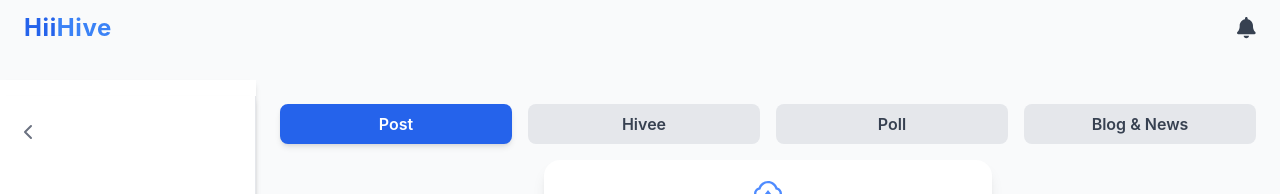
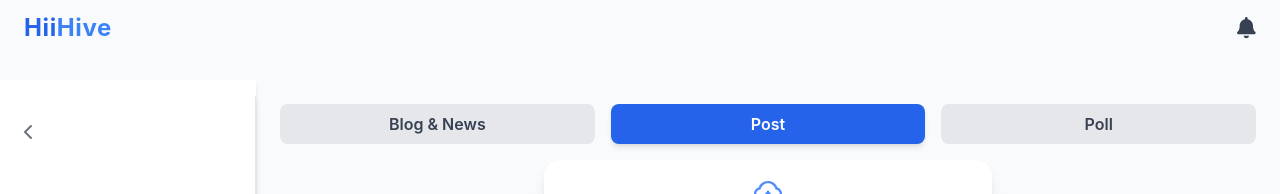
Before and after one commit to dixitk941/hiihive-neo, a React (Create React App) app: page /upload in a window 1280 px wide. Shown: the top 194 px of the page. Built offline with nearby package versions, Linux system fonts and the light colour scheme; no server answers; the database is empty; sample sign-in values are in the browser's storage.

Commit message:
Add Blog & News button to UploadPost component and clean up commented code

```diff
--- a/src/Pages/UploadPost.jsx
+++ b/src/Pages/UploadPost.jsx
@@ -88,6 +88,16 @@
         {!selectedChat && (
         <main className="flex-1 p-6 overflow-y-auto">
         <div className="flex space-x-4 mb-4">
+        <button
+            className={`flex-1 py-2 rounded-lg font-semibold transition-all ${
+              uploadType === 'Blog'
+                ? 'bg-blue-600 text-white shadow-md'
+                : 'bg-gray-200 text-gray-700 hover:bg-gray-300'
+            }`}
+            onClick={() => setUploadType('Blog')}
+          >
+            Blog & News
+          </button>
           <button
             className={`flex-1 py-2 rounded-lg font-semibold transition-all ${
               uploadType === 'Post'
@@ -99,7 +109,7 @@
             Post
           </button>
 
-          <button
+          {/* <button
             className={`flex-1 py-2 rounded-lg font-semibold transition-all ${
               uploadType === 'Hivee'
                 ? 'bg-blue-600 text-white shadow-md'
@@ -108,7 +118,7 @@
             onClick={() => setUploadType('Hivee')}
           >
             Hivee
-          </button>
+          </button> */}
 
           <button
             className={`flex-1 py-2 rounded-lg font-semibold transition-all ${
@@ -121,17 +131,6 @@
             Poll
           </button>
 
-          {/* ✅ Added Blog Button */}
-          <button
-            className={`flex-1 py-2 rounded-lg font-semibold transition-all ${
-              uploadType === 'Blog'
-                ? 'bg-blue-600 text-white shadow-md'
-                : 'bg-gray-200 text-gray-700 hover:bg-gray-300'
-            }`}
-            onClick={() => setUploadType('Blog')}
-          >
-            Blog & News
-          </button>
         </div>
 
         {/* ✅ Fixed Conditional Rendering for BlogUpload */}
```
